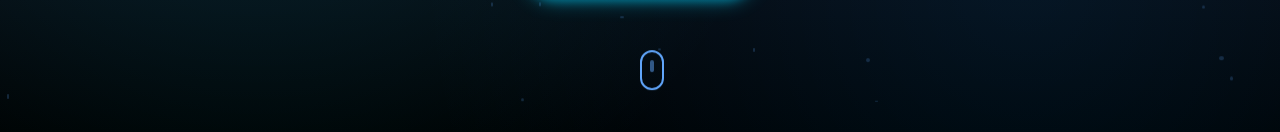
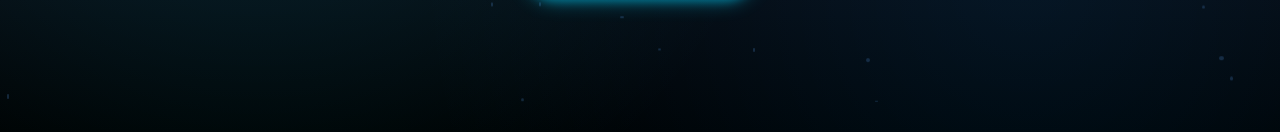
Before and after one commit to Gokulbharath/AlgoFest, a React (Vite) app: page / in a window 1280 px wide. Shown: the part 668-800 px from the top of the page. Built offline with nearby package versions, Linux system fonts and the light colour scheme.

Commit message:
avlothan mudichu vittinga pongaaa

```diff
--- a/src/components/Hero.tsx
+++ b/src/components/Hero.tsx
@@ -118,11 +118,7 @@
         </div>
       </div>
 
-      <div className="absolute bottom-8 left-1/2 transform -translate-x-1/2 animate-bounce">
-        <div className="w-6 h-10 border-2 border-blue-400 rounded-full flex items-start justify-center p-2">
-          <div className="w-1 h-3 bg-blue-400 rounded-full animate-pulse"></div>
-        </div>
-      </div>
+
     </section>
   );
 }
```
